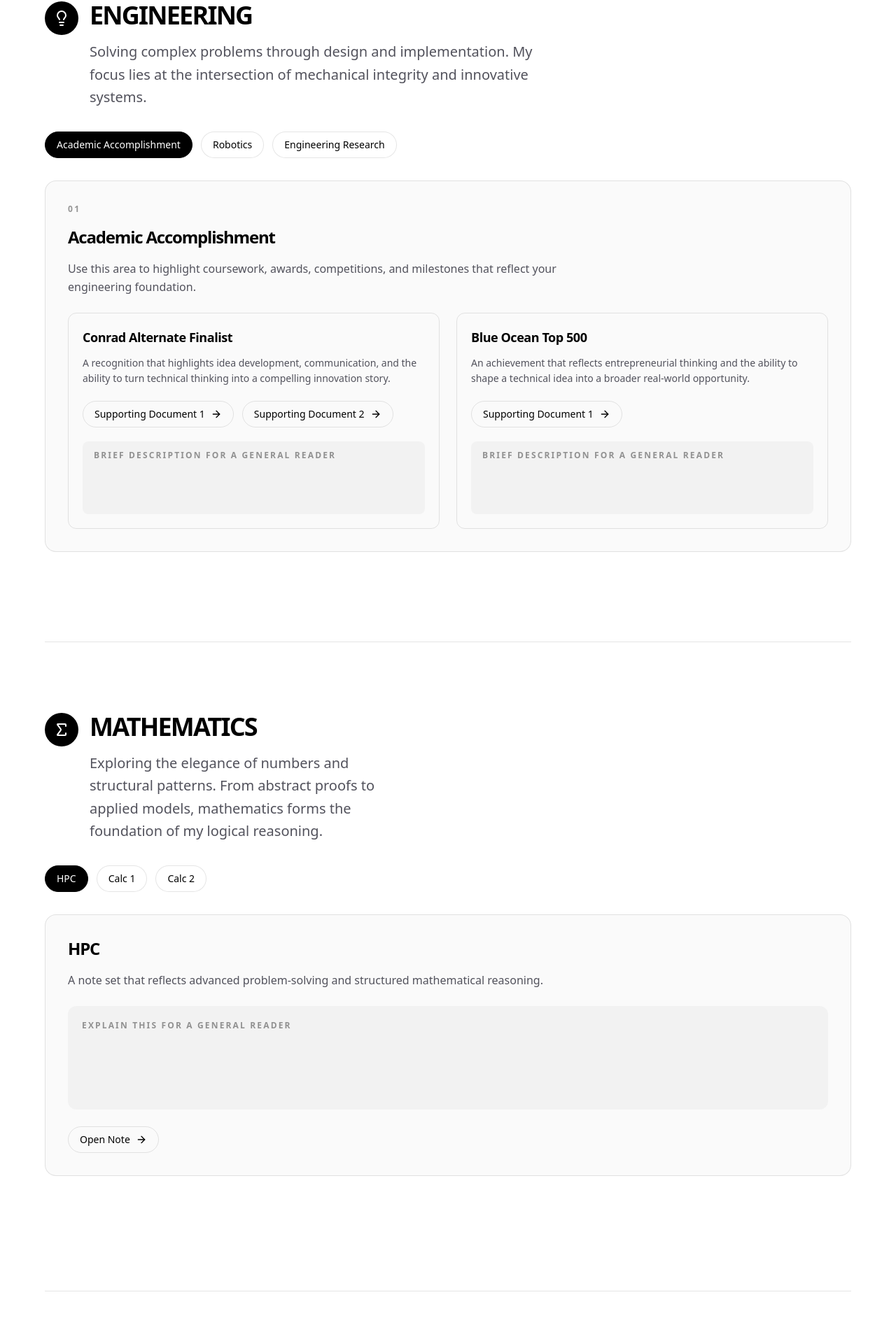
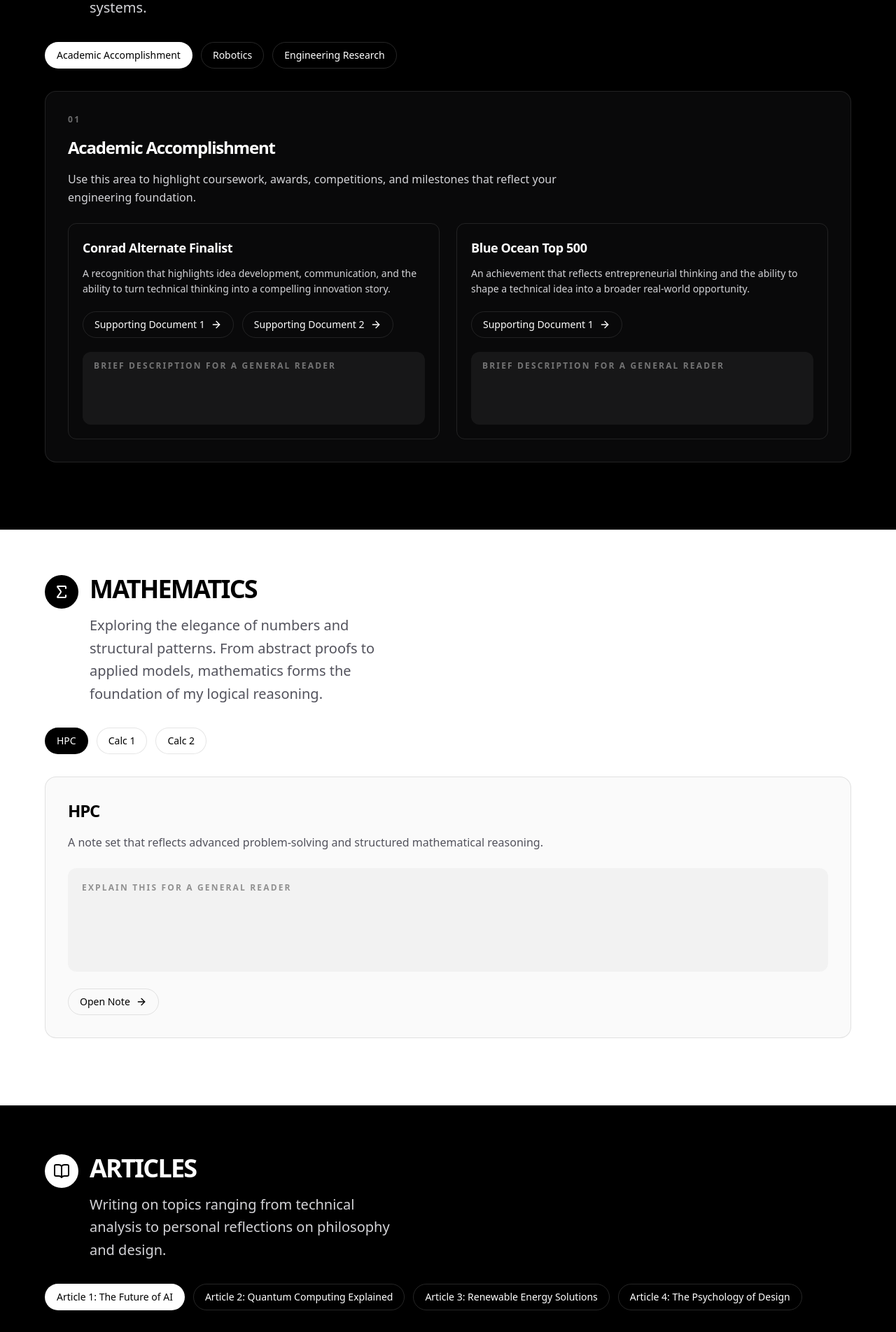
Before and after one commit to MHcave/website, a Next.js app: page / in a window 1280 px wide. Shown: the part 1711-3615 px from the top of the page at 70% size. Built offline with nearby package versions, Linux system fonts and the light colour scheme.

Commit message:
Refine full-width alternating section layout

```diff
--- a/app/page.tsx
+++ b/app/page.tsx
@@ -348,8 +348,32 @@ export default function Home() {
       </section>
 
       {/* Categories Sections */}
-      <section className="py-32 px-8 md:px-16 space-y-32 scroll-smooth scroll-snap-type-y-mandatory">
-        {SECTIONS.map((section, index) => (
+      <section className="scroll-smooth scroll-snap-type-y-mandatory">
+        {SECTIONS.map((section, index) => {
+          const isDarkSection = index % 2 === 0;
+          const sectionBorderClass = isDarkSection ? "border-white/10" : "border-black/10";
+          const sectionMutedClass = isDarkSection ? "text-zinc-300" : "text-zinc-600";
+          const sectionBodyClass = isDarkSection ? "text-zinc-200" : "text-zinc-700";
+          const iconWrapperClass = isDarkSection
+            ? "p-3 bg-white text-black rounded-full"
+            : "p-3 bg-black text-white rounded-full";
+          const activeTabClass = isDarkSection
+            ? "border-white bg-white text-black"
+            : "border-black bg-black text-white";
+          const inactiveTabClass = isDarkSection
+            ? "border-white/15 bg-transparent text-white hover:bg-white/10"
+            : "border-black/10 bg-white text-black hover:bg-black/5";
+          const panelClass = isDarkSection
+            ? "rounded-2xl border border-white/10 bg-zinc-900/40"
+            : "rounded-2xl border border-black/10 bg-zinc-50";
+          const innerCardClass = isDarkSection
+            ? "rounded-xl border border-white/10"
+            : "rounded-xl border border-black/10";
+          const softBlockClass = isDarkSection
+            ? "rounded-xl bg-white/[0.06]"
+            : "rounded-xl bg-black/[0.03]";
+
+          return (
           <motion.div
             key={section.id}
             id={section.id}
@@ -357,17 +381,17 @@ export default function Home() {
             whileInView={{ opacity: 1, y: 0 }}
             viewport={{ once: true, margin: "-100px" }}
             transition={{ duration: 0.8, delay: index * 0.1 }}
-            className={section.id === "filmmaking" || section.id === "articles" || section.id === "mathematics" || section.id === "engineering" ? "min-h-screen flex flex-col justify-center border-t border-black/10 dark:border-white/10 pt-16 scroll-snap-align-start" : "grid grid-cols-1 md:grid-cols-2 gap-16 items-start border-t border-black/10 dark:border-white/10 pt-16"}
+            className={`${section.id === "filmmaking" || section.id === "articles" || section.id === "mathematics" || section.id === "engineering" ? "min-h-screen flex flex-col justify-center pt-16 scroll-snap-align-start" : "grid grid-cols-1 md:grid-cols-2 gap-16 items-start pt-16"} px-8 md:px-16 py-24 border-t ${sectionBorderClass} ${isDarkSection ? "bg-black text-white" : "bg-white text-black"}`}
           >
             {section.id === "filmmaking" ? (
               <>
                 <div className="flex items-start gap-4 mb-8">
-                  <div className="p-3 bg-black text-white dark:bg-white dark:text-black rounded-full">
+                  <div className={iconWrapperClass}>
                     {section.icon}
                   </div>
                   <div>
                     <h3 className="text-4xl font-bold tracking-tighter uppercase mb-4">{section.title}</h3>
-                    <p className="text-xl text-zinc-600 dark:text-zinc-400 max-w-md leading-relaxed">
+                    <p className={`text-xl max-w-md leading-relaxed ${sectionMutedClass}`}>
                       {section.description}
                     </p>
                   </div>
@@ -378,10 +402,10 @@ export default function Home() {
                       key={video.title}
                       type="button"
                       onClick={() => setActiveVideoTab(videoIndex)}
-                      className={`rounded-full border px-4 py-2 text-sm transition ${
+                      className={`rounded-full border px-4 py-2 text-sm transition ${sectionBorderClass} ${
                         activeVideoTab === videoIndex
-                          ? "border-black bg-black text-white dark:border-white dark:bg-white dark:text-black"
-                          : "border-black/10 bg-white text-black hover:bg-black/5 dark:border-white/10 dark:bg-black dark:text-white dark:hover:bg-white/5"
+                          ? activeTabClass
+                          : inactiveTabClass
                       }`}
                     >
                       {video.title}
@@ -391,23 +415,23 @@ export default function Home() {
                 {section.videos && (() => {
                   const activeVideo = section.videos[activeVideoTab] ?? section.videos[0];
                   return (
-                    <div className="mt-8 rounded-2xl border border-black/10 dark:border-white/10 bg-zinc-50 dark:bg-zinc-900/40 p-6 md:p-8">
+                    <div className={`mt-8 ${panelClass} p-6 md:p-8`}>
                       <h4 className="text-2xl font-bold tracking-tighter">{activeVideo.title}</h4>
-                      <p className="mt-4 max-w-3xl text-base text-zinc-600 dark:text-zinc-400 leading-relaxed">
+                      <p className={`mt-4 max-w-3xl text-base leading-relaxed ${sectionMutedClass}`}>
                         {activeVideo.description}
                       </p>
                       <div className="mt-6 grid grid-cols-1 md:grid-cols-3 gap-4">
-                        <div className="rounded-xl bg-black/[0.03] dark:bg-white/[0.04] p-4">
+                        <div className={`${softBlockClass} p-4`}>
                           <p className="text-xs font-semibold uppercase tracking-[0.18em] opacity-40">Background</p>
-                          <p className="mt-3 text-sm leading-relaxed text-zinc-700 dark:text-zinc-300">{activeVideo.background}</p>
+                          <p className={`mt-3 text-sm leading-relaxed ${sectionBodyClass}`}>{activeVideo.background}</p>
                         </div>
-                        <div className="rounded-xl bg-black/[0.03] dark:bg-white/[0.04] p-4">
+                        <div className={`${softBlockClass} p-4`}>
                           <p className="text-xs font-semibold uppercase tracking-[0.18em] opacity-40">My Role</p>
-                          <p className="mt-3 text-sm leading-relaxed text-zinc-700 dark:text-zinc-300">{activeVideo.role}</p>
+                          <p className={`mt-3 text-sm leading-relaxed ${sectionBodyClass}`}>{activeVideo.role}</p>
                         </div>
-                        <div className="rounded-xl bg-black/[0.03] dark:bg-white/[0.04] p-4">
+                        <div className={`${softBlockClass} p-4`}>
                           <p className="text-xs font-semibold uppercase tracking-[0.18em] opacity-40">Memorable Detail</p>
-                          <p className="mt-3 text-sm leading-relaxed text-zinc-700 dark:text-zinc-300">{activeVideo.detail}</p>
+                          <p className={`mt-3 text-sm leading-relaxed ${sectionBodyClass}`}>{activeVideo.detail}</p>
                         </div>
                       </div>
                       <div
@@ -430,12 +454,12 @@ export default function Home() {
             ) : section.id === "articles" ? (
               <>
                 <div className="flex items-start gap-4 mb-8">
-                  <div className="p-3 bg-black text-white dark:bg-white dark:text-black rounded-full">
+                  <div className={iconWrapperClass}>
                     {section.icon}
                   </div>
                   <div>
                     <h3 className="text-4xl font-bold tracking-tighter uppercase mb-4">{section.title}</h3>
-                    <p className="text-xl text-zinc-600 dark:text-zinc-400 max-w-md leading-relaxed">
+                    <p className={`text-xl max-w-md leading-relaxed ${sectionMutedClass}`}>
                       {section.description}
                     </p>
                   </div>
@@ -446,10 +470,10 @@ export default function Home() {
                       key={file.title}
                       type="button"
                       onClick={() => setActiveArticleTab(fileIndex)}
-                      className={`rounded-full border px-4 py-2 text-sm transition ${
+                      className={`rounded-full border px-4 py-2 text-sm transition ${sectionBorderClass} ${
                         activeArticleTab === fileIndex
-                          ? "border-black bg-black text-white dark:border-white dark:bg-white dark:text-black"
-                          : "border-black/10 bg-white text-black hover:bg-black/5 dark:border-white/10 dark:bg-black dark:text-white dark:hover:bg-white/5"
+                          ? activeTabClass
+                          : inactiveTabClass
                       }`}
                     >
                       {file.title}
@@ -461,13 +485,13 @@ export default function Home() {
                   return (
                     <div
                       id={`articles-file-${activeArticleTab}`}
-                      className="mt-8 rounded-2xl border border-black/10 dark:border-white/10 bg-zinc-50 dark:bg-zinc-900/40 p-6 md:p-8"
+                      className={`mt-8 ${panelClass} p-6 md:p-8`}
                     >
                       <h4 className="text-2xl font-bold tracking-tighter">{activeArticle.title}</h4>
-                      <p className="mt-4 max-w-3xl text-base text-zinc-600 dark:text-zinc-400 leading-relaxed">
+                      <p className={`mt-4 max-w-3xl text-base leading-relaxed ${sectionMutedClass}`}>
                         {activeArticle.description}
                       </p>
-                      <div className="mt-6 rounded-xl bg-black/[0.03] dark:bg-white/[0.04] p-5">
+                      <div className={`mt-6 ${softBlockClass} p-5`}>
                         <p className="text-xs font-semibold uppercase tracking-[0.18em] opacity-40">Reader-Friendly Summary</p>
                         <div className="mt-3 min-h-[5rem]" />
                       </div>
@@ -475,7 +499,7 @@ export default function Home() {
                         href={activeArticle.src}
                         target="_blank"
                         rel="noreferrer"
-                        className="mt-6 inline-flex items-center gap-2 rounded-full border border-black/10 px-4 py-2 text-sm transition hover:bg-black/5 dark:border-white/10 dark:hover:bg-white/5"
+                        className={`mt-6 inline-flex items-center gap-2 rounded-full border ${sectionBorderClass} px-4 py-2 text-sm transition ${isDarkSection ? "hover:bg-white/10" : "hover:bg-black/5"}`}
                       >
                         Read PDF
                         <ArrowRight className="h-4 w-4" />
@@ -487,12 +511,12 @@ export default function Home() {
             ) : section.id === "mathematics" ? (
               <>
                 <div className="flex items-start gap-4 mb-8">
-                  <div className="p-3 bg-black text-white dark:bg-white dark:text-black rounded-full">
+                  <div className={iconWrapperClass}>
                     {section.icon}
                   </div>
                   <div>
                     <h3 className="text-4xl font-bold tracking-tighter uppercase mb-4">{section.title}</h3>
-                    <p className="text-xl text-zinc-600 dark:text-zinc-400 max-w-md leading-relaxed">
+                    <p className={`text-xl max-w-md leading-relaxed ${sectionMutedClass}`}>
                       {section.description}
                     </p>
                   </div>
@@ -503,10 +527,10 @@ export default function Home() {
                       key={note.title}
                       type="button"
                       onClick={() => setActiveMathTab(noteIndex)}
-                      className={`rounded-full border px-4 py-2 text-sm transition ${
+                      className={`rounded-full border px-4 py-2 text-sm transition ${sectionBorderClass} ${
                         activeMathTab === noteIndex
-                          ? "border-black bg-black text-white dark:border-white dark:bg-white dark:text-black"
-                          : "border-black/10 bg-white text-black hover:bg-black/5 dark:border-white/10 dark:bg-black dark:text-white dark:hover:bg-white/5"
+                          ? activeTabClass
+                          : inactiveTabClass
                       }`}
                     >
                       {note.title}
@@ -518,13 +542,13 @@ export default function Home() {
                   return (
                     <div
                       id={`mathematics-note-${activeMathTab}`}
-                      className="mt-8 rounded-2xl border border-black/10 dark:border-white/10 bg-zinc-50 dark:bg-zinc-900/40 p-6 md:p-8"
+                      className={`mt-8 ${panelClass} p-6 md:p-8`}
                     >
                       <h4 className="text-2xl font-bold tracking-tighter">{activeNote.title}</h4>
-                      <p className="mt-4 max-w-3xl text-base text-zinc-600 dark:text-zinc-400 leading-relaxed">
+                      <p className={`mt-4 max-w-3xl text-base leading-relaxed ${sectionMutedClass}`}>
                         {activeNote.summary}
                       </p>
-                      <div className="mt-6 rounded-xl bg-black/[0.03] dark:bg-white/[0.04] p-5">
+                      <div className={`mt-6 ${softBlockClass} p-5`}>
                         <p className="text-xs font-semibold uppercase tracking-[0.18em] opacity-40">Explain This for a General Reader</p>
                         <div className="mt-3 min-h-[5rem]" />
                       </div>
@@ -532,7 +556,7 @@ export default function Home() {
                         href={activeNote.src}
                         target="_blank"
                         rel="noreferrer"
-                        className="mt-6 inline-flex items-center gap-2 rounded-full border border-black/10 px-4 py-2 text-sm transition hover:bg-black/5 dark:border-white/10 dark:hover:bg-white/5"
+                        className={`mt-6 inline-flex items-center gap-2 rounded-full border ${sectionBorderClass} px-4 py-2 text-sm transition ${isDarkSection ? "hover:bg-white/10" : "hover:bg-black/5"}`}
                       >
                         Open Note
                         <ArrowRight className="h-4 w-4" />
@@ -544,12 +568,12 @@ export default function Home() {
             ) : section.id === "engineering" ? (
               <>
                 <div className="flex items-start gap-4 mb-8">
-                  <div className="p-3 bg-black text-white dark:bg-white dark:text-black rounded-full">
+                  <div className={iconWrapperClass}>
                     {section.icon}
                   </div>
                   <div>
                     <h3 className="text-4xl font-bold tracking-tighter uppercase mb-4">{section.title}</h3>
-                    <p className="text-xl text-zinc-600 dark:text-zinc-400 max-w-2xl leading-relaxed">
+                    <p className={`text-xl max-w-2xl leading-relaxed ${sectionMutedClass}`}>
                       {section.description}
                     </p>
                   </div>
@@ -560,10 +584,10 @@ export default function Home() {
                       key={engineeringSection.title}
                       type="button"
                       onClick={() => setActiveEngineeringTab(engineeringIndex)}
-                      className={`rounded-full border px-4 py-2 text-sm transition ${
+                      className={`rounded-full border px-4 py-2 text-sm transition ${sectionBorderClass} ${
                         activeEngineeringTab === engineeringIndex
-                          ? "border-black bg-black text-white dark:border-white dark:bg-white dark:text-black"
-                          : "border-black/10 bg-white text-black hover:bg-black/5 dark:border-white/10 dark:bg-black dark:text-white dark:hover:bg-white/5"
+                          ? activeTabClass
+                          : inactiveTabClass
                       }`}
                     >
                       {engineeringSection.title}
@@ -573,14 +597,14 @@ export default function Home() {
                 {section.sections && (() => {
                   const activeEngineeringSection = section.sections[activeEngineeringTab] ?? section.sections[0];
                   return (
-                    <div className="mt-8 min-h-[20rem] rounded-2xl border border-black/10 dark:border-white/10 bg-zinc-50 dark:bg-zinc-900/40 p-8">
+                    <div className={`mt-8 min-h-[20rem] ${panelClass} p-8`}>
                       <p className="text-xs font-bold uppercase tracking-[0.2em] opacity-40 mb-4">
                         {String(activeEngineeringTab + 1).padStart(2, "0")}
                       </p>
                       <h4 className="text-2xl font-bold tracking-tighter mb-4">
                         {activeEngineeringSection.title}
                       </h4>
-                      <p className="text-base text-zinc-600 dark:text-zinc-400 leading-relaxed max-w-3xl">
+                      <p className={`text-base leading-relaxed max-w-3xl ${sectionMutedClass}`}>
                         {activeEngineeringSection.description}
                       </p>
                       {"honors" in activeEngineeringSection && activeEngineeringSection.honors && (
@@ -588,10 +612,10 @@ export default function Home() {
                           {activeEngineeringSection.honors.map((honor) => (
                             <div
                               key={honor.title}
-                              className="rounded-xl border border-black/10 dark:border-white/10 p-5"
+                              className={`${innerCardClass} p-5`}
                             >
                               <h5 className="text-lg font-semibold tracking-tight">{honor.title}</h5>
-                              <p className="mt-3 text-sm leading-relaxed text-zinc-600 dark:text-zinc-400">
+                              <p className={`mt-3 text-sm leading-relaxed ${sectionMutedClass}`}>
                                 {honor.summary}
                               </p>
                               <div className="mt-5 flex flex-wrap gap-3">
@@ -601,14 +625,14 @@ export default function Home() {
                                     href={documentSrc}
                                     target="_blank"
                                     rel="noreferrer"
-                                    className="inline-flex items-center gap-2 rounded-full border border-black/10 px-4 py-2 text-sm transition hover:bg-black/5 dark:border-white/10 dark:hover:bg-white/5"
+                                    className={`inline-flex items-center gap-2 rounded-full border ${sectionBorderClass} px-4 py-2 text-sm transition ${isDarkSection ? "hover:bg-white/10" : "hover:bg-black/5"}`}
                                   >
                                     Supporting Document {documentIndex + 1}
                                     <ArrowRight className="h-4 w-4" />
                                   </a>
                                 ))}
                               </div>
-                              <div className="mt-5 rounded-lg bg-black/[0.03] dark:bg-white/[0.04] px-4 py-3">
+                              <div className={`mt-5 ${softBlockClass} px-4 py-3`}>
                                 <p className="text-xs font-semibold uppercase tracking-[0.18em] opacity-40">
                                   Brief Description for a General Reader
                                 </p>
@@ -626,10 +650,10 @@ export default function Home() {
                                 key={item.title}
                                 type="button"
                                 onClick={() => setActiveRoboticsTab(itemIndex)}
-                                className={`rounded-full border px-4 py-2 text-sm transition ${
+                                className={`rounded-full border px-4 py-2 text-sm transition ${sectionBorderClass} ${
                                   activeRoboticsTab === itemIndex
-                                    ? "border-black bg-black text-white dark:border-white dark:bg-white dark:text-black"
-                                    : "border-black/10 bg-white text-black hover:bg-black/5 dark:border-white/10 dark:bg-black dark:text-white dark:hover:bg-white/5"
+                                    ? activeTabClass
+                                    : inactiveTabClass
                                 }`}
                               >
                                 {item.title}
@@ -639,9 +663,9 @@ export default function Home() {
                           {(() => {
                             const activeRobotProject = activeEngineeringSection.items[activeRoboticsTab] ?? activeEngineeringSection.items[0];
                             return (
-                              <div className="mt-6 rounded-xl border border-black/10 dark:border-white/10 px-5 py-5">
+                              <div className={`mt-6 ${innerCardClass} px-5 py-5`}>
                                 <h5 className="text-lg font-semibold tracking-tight">{activeRobotProject.title}</h5>
-                                <p className="mt-3 text-sm leading-relaxed text-zinc-600 dark:text-zinc-400">
+                                <p className={`mt-3 text-sm leading-relaxed ${sectionMutedClass}`}>
                                   {activeRobotProject.summary}
                                 </p>
                                 {activeRobotProject.images && (
@@ -662,7 +686,7 @@ export default function Home() {
                                     ))}
                                   </div>
                                 )}
-                                <div className="mt-5 rounded-lg bg-black/[0.03] dark:bg-white/[0.04] px-4 py-3">
+                                <div className={`mt-5 ${softBlockClass} px-4 py-3`}>
                                   <p className="text-xs font-semibold uppercase tracking-[0.18em] opacity-40">
                                     Describe the Project in Plain Language
                                   </p>
@@ -678,12 +702,12 @@ export default function Home() {
                           {activeEngineeringSection.researchProjects.map((project, projectIndex) => (
                             <div
                               key={project.title}
-                              className="rounded-xl border border-black/10 dark:border-white/10 p-5"
+                              className={`${innerCardClass} p-5`}
                             >
                               <p className="text-sm font-medium tracking-tight">
                                 {projectIndex + 1}. {project.title}
                               </p>
-                              <p className="mt-3 text-sm leading-relaxed text-zinc-600 dark:text-zinc-400">
+                              <p className={`mt-3 text-sm leading-relaxed ${sectionMutedClass}`}>
                                 {project.summary}
                               </p>
                               <div className="mt-5 flex flex-wrap gap-3">
@@ -692,7 +716,7 @@ export default function Home() {
                                     href={project.document}
                                     target="_blank"
                                     rel="noreferrer"
-                                    className="inline-flex items-center gap-2 rounded-full border border-black/10 px-4 py-2 text-sm transition hover:bg-black/5 dark:border-white/10 dark:hover:bg-white/5"
+                                    className={`inline-flex items-center gap-2 rounded-full border ${sectionBorderClass} px-4 py-2 text-sm transition ${isDarkSection ? "hover:bg-white/10" : "hover:bg-black/5"}`}
                                   >
                                     Open PDF
                                     <ArrowRight className="h-4 w-4" />
@@ -703,14 +727,14 @@ export default function Home() {
                                     href={project.link}
                                     target="_blank"
                                     rel="noreferrer"
-                                    className="inline-flex items-center gap-2 rounded-full border border-black/10 px-4 py-2 text-sm transition hover:bg-black/5 dark:border-white/10 dark:hover:bg-white/5"
+                                    className={`inline-flex items-center gap-2 rounded-full border ${sectionBorderClass} px-4 py-2 text-sm transition ${isDarkSection ? "hover:bg-white/10" : "hover:bg-black/5"}`}
                                   >
                                     Open Research Document
                                     <ArrowRight className="h-4 w-4" />
                                   </a>
                                 )}
                               </div>
-                              <div className="mt-5 rounded-lg bg-black/[0.03] dark:bg-white/[0.04] px-4 py-3">
+                              <div className={`mt-5 ${softBlockClass} px-4 py-3`}>
                                 <p className="text-xs font-semibold uppercase tracking-[0.18em] opacity-40">
                                   Brief Description for a General Reader
                                 </p>
@@ -743,7 +767,7 @@ export default function Home() {
               </>
             )}
           </motion.div>
-        ))}
+        )})}
       </section>
 
       {/* Horizontal Scroll Gallery */}
```
